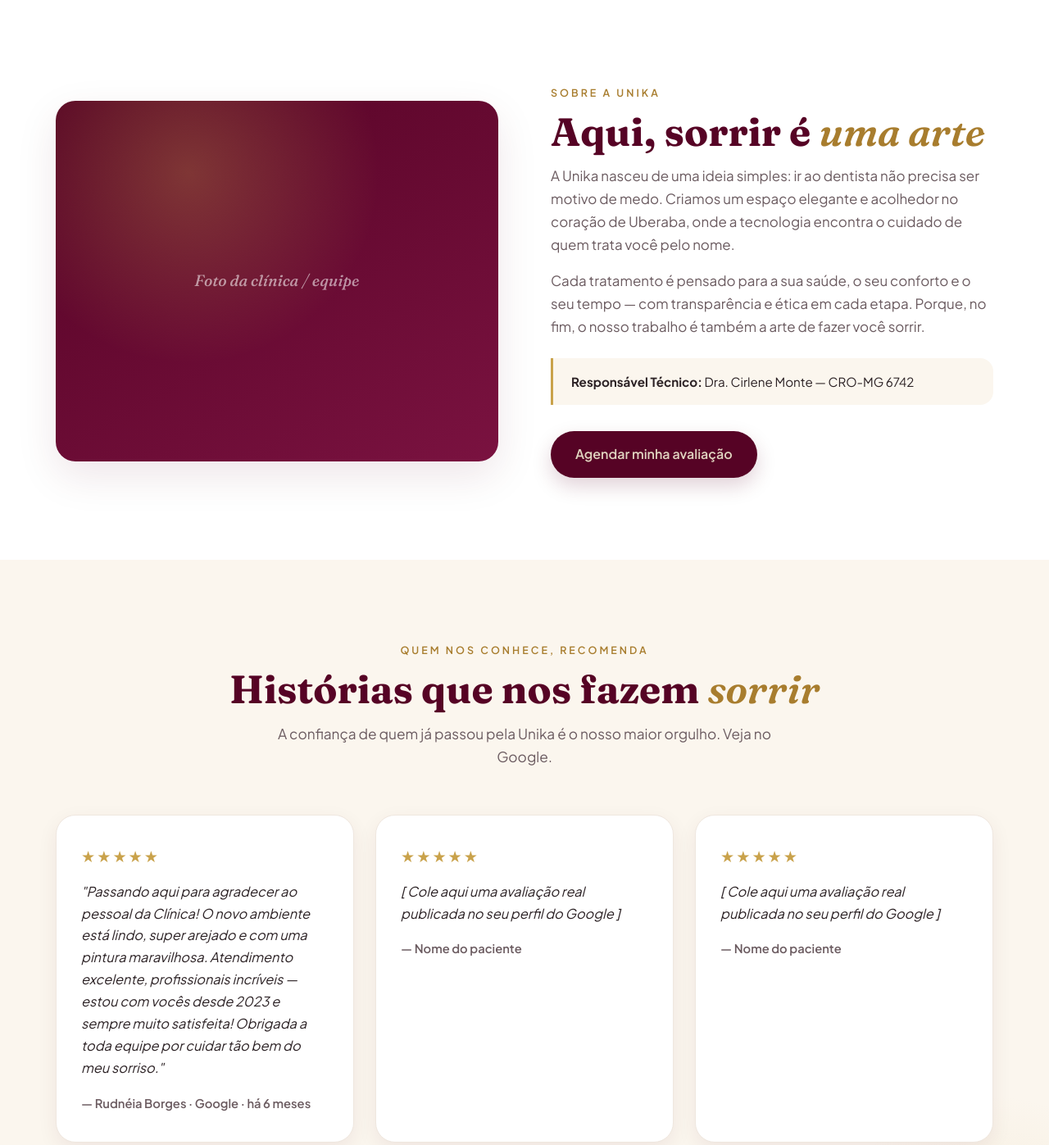
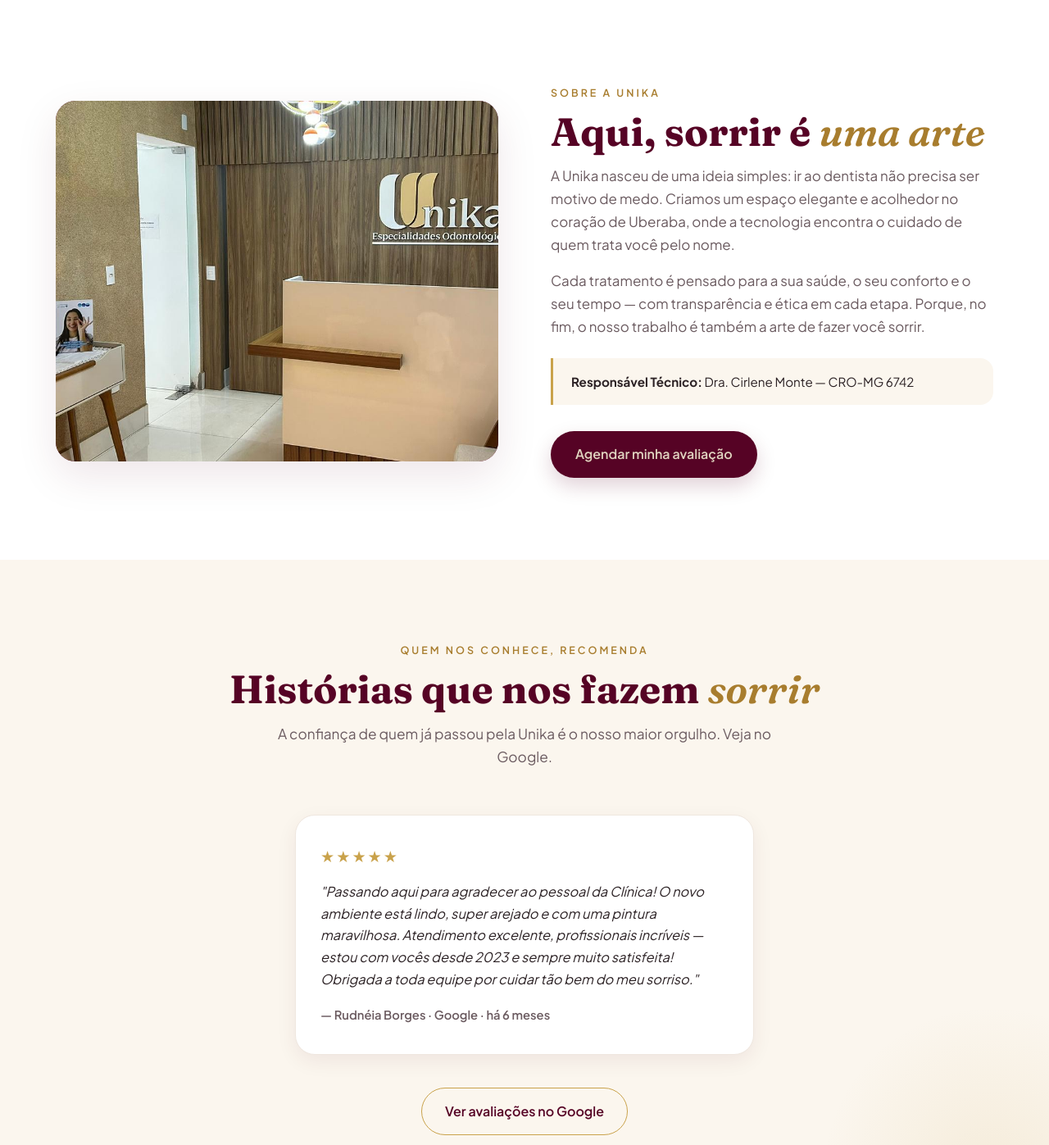
Before and after one commit to eugabriielf/clinicaunika, a website built with Vite: page index.html in a window 1280 px wide. Shown: the part 3820-5217 px from the top of the page at 82% size. Built offline with nearby package versions, Linux system fonts and the light colour scheme; some packages are replaced by stand-ins of ours.

Commit message:
Foto da recepção, avaliação real e analytics

```diff
--- a/index.html
+++ b/index.html
@@ -286,9 +286,11 @@
     <!-- 5. A Clínica -->
     <section class="clinica" id="clinica">
         <div class="container clinica-container">
-            <!-- Opcional: imagem da clínica ou da doutora em assets/clinica.jpg -->
             <div class="clinica-image-placeholder">
-                 <div class="clinica-image-inner"><span>Foto da clínica / equipe</span></div>
+                <img src="/assets/clinica-recepcao.jpg"
+                     alt="Recepção da Unika Especialidades Odontológicas em Uberaba"
+                     loading="lazy"
+                     style="width:100%;height:100%;object-fit:cover;display:block;min-height:440px;">
             </div>
             <div class="clinica-content">
                 <span class="section-kicker">Sobre a Unika</span>
@@ -309,23 +311,23 @@
             <span class="section-kicker">Quem nos conhece, recomenda</span>
             <h2 class="section-title">Histórias que nos fazem <em>sorrir</em></h2>
             <p class="section-subtitle">A confiança de quem já passou pela Unika é o nosso maior orgulho. Veja no Google.</p>
-            <!-- IMPORTANTE: substitua os cards abaixo por avaliações REAIS do seu Google. Não use depoimentos fictícios. -->
-            <div class="grid-3 reviews-grid">
-                <div class="card-review">
+            <!-- AVALIAÇÕES: adicione novos card-review abaixo do existente conforme forem chegando -->
+            <div class="reviews-grid" style="display:flex;flex-wrap:wrap;gap:26px;justify-content:center;margin-bottom:40px;">
+
+                <div class="card-review" style="max-width:560px;width:100%;">
                     <div class="stars">★★★★★</div>
                     <p>"Passando aqui para agradecer ao pessoal da Clínica! O novo ambiente está lindo, super arejado e com uma pintura maravilhosa. Atendimento excelente, profissionais incríveis — estou com vocês desde 2023 e sempre muito satisfeita! Obrigada a toda equipe por cuidar tão bem do meu sorriso."</p>
                     <span class="review-author">— Rudnéia Borges · Google · há 6 meses</span>
                 </div>
-                <div class="card-review">
+
+                <!-- Para adicionar nova avaliação, copie o bloco abaixo, descomente e preencha:
+                <div class="card-review" style="max-width:560px;width:100%;">
                     <div class="stars">★★★★★</div>
-                    <p>[ Cole aqui uma avaliação real publicada no seu perfil do Google ]</p>
-                    <span class="review-author">— Nome do paciente</span>
+                    <p>"[ Texto da avaliação do Google ]"</p>
+                    <span class="review-author">— Nome do paciente · Google · data</span>
                 </div>
-                <div class="card-review">
-                    <div class="stars">★★★★★</div>
-                    <p>[ Cole aqui uma avaliação real publicada no seu perfil do Google ]</p>
-                    <span class="review-author">— Nome do paciente</span>
-                </div>
+                -->
+
             </div>
             <div class="avaliacoes-cta">
                 <!-- Troque pelo link do seu perfil no Google -->
```
Also changed, not shown: public/assets/clinica-recepcao.jpg (added).
